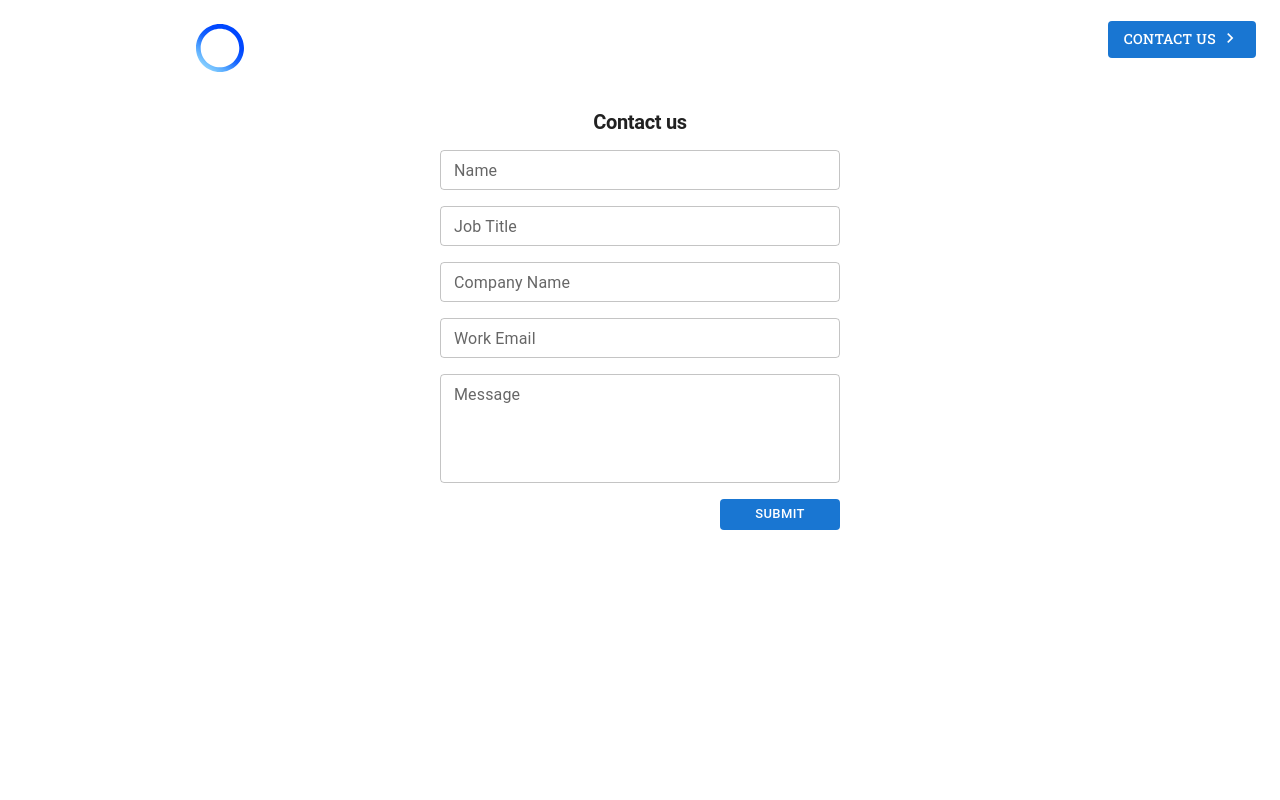
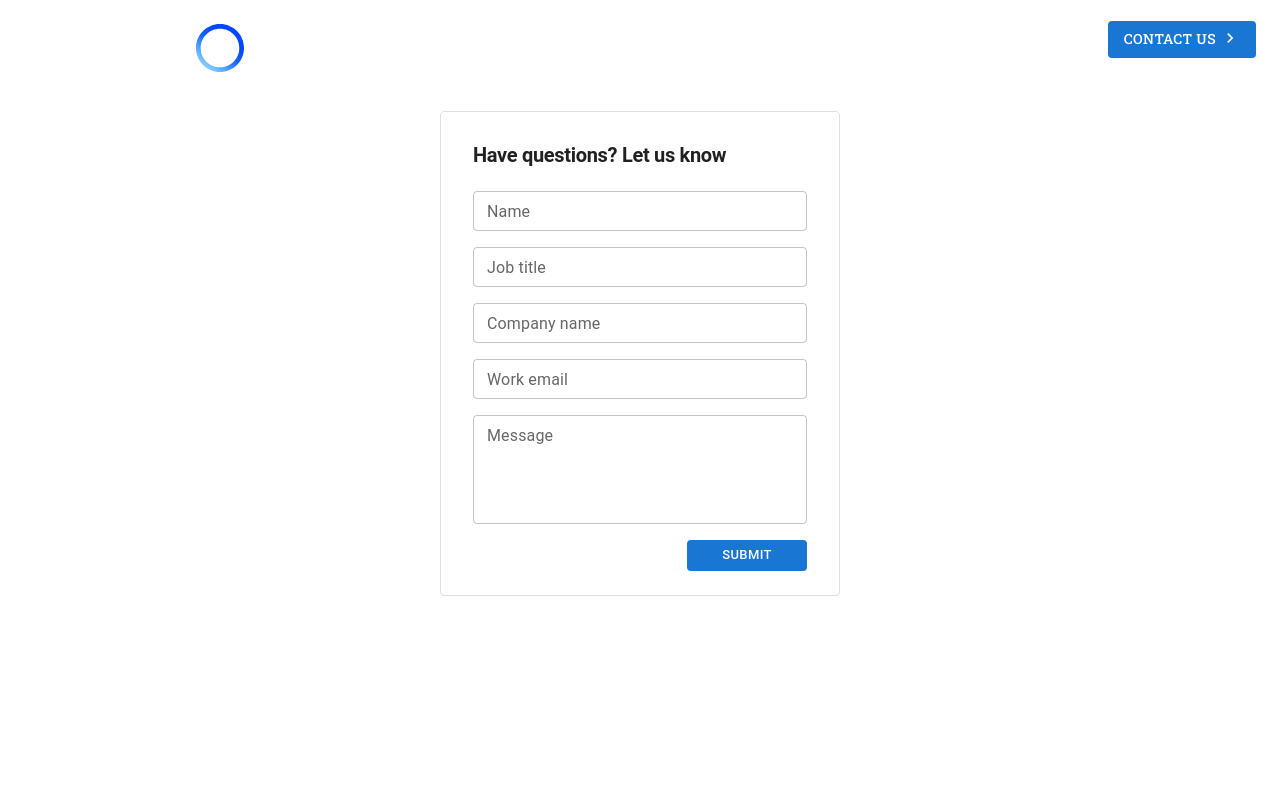
Before and after one commit to corpulent/website, a Next.js app: page /contact in a window 1280 px wide. Shown: the top 800 px of the page. Built offline with nearby package versions, Linux system fonts and the light colour scheme; no server answers.

Commit message:
feat: updated contact form layout

```diff
--- a/pages/contact.tsx
+++ b/pages/contact.tsx
@@ -2,6 +2,8 @@ import React, { ReactElement } from "react";
 import { useFormik } from "formik";
 import {
   Button,
+  Card,
+  CardContent,
   CircularProgress,
   Container,
   TextField,
@@ -13,7 +15,12 @@ import { PrimaryLayout } from "../components/layouts";
 import { TNextPageWithLayout } from "../types";
 import Recaptcha from "../components/common/Recaptcha";
 
-const Root = styled(Container)``;
+const Root = styled(Container)`
+  display: flex;
+  flex-direction: row;
+  justify-content: center;
+  align-items: center;
+`;
 
 const MessageContainer = styled("div")`
   display: flex;
@@ -36,18 +43,24 @@ const MessageDescription = styled(Typography)`
   margin-top: ${({ theme }) => theme.spacing(2)};
 `;
 
-const FormContainer = styled("div")`
+const StyledCard = styled(Card)`
+  width: 400px;
+  border: 1px solid #dfdfdf;
+`;
+
+const StyledCardContent = styled(CardContent)`
   display: flex;
   flex-direction: column;
-  align-items: center;
+  align-items: flex-start;
+  padding: ${({ theme }) => theme.spacing(4)};
 `;
 
 const Form = styled("form")`
   display: flex;
   flex-direction: column;
   align-items: end;
-  width: 400px;
-  margin-top: ${({ theme }) => theme.spacing(2)};
+  width: 100%;
+  margin-top: ${({ theme }) => theme.spacing(3)};
   row-gap: ${({ theme }) => theme.spacing(2)};
 
   ${({ theme }) => theme.breakpoints.down("md")} {
@@ -58,6 +71,7 @@ const Form = styled("form")`
 const FormTitle = styled(Typography)`
   font-size: 20px;
   font-weight: 600;
+  text-align: left;
 `;
 
 const Submit = styled(Button)`
@@ -115,8 +129,9 @@ const EnquiryForm: TNextPageWithLayout = (): ReactElement => {
         </MessageContainer>
       )}
       {(createEnquiryMutation.isIdle || createEnquiryMutation.isLoading) && (
-        <FormContainer>
-          <FormTitle variant="h1">Contact us</FormTitle>
+        <StyledCard elevation={0}>
+          <StyledCardContent>
+            <FormTitle variant="h1">Have questions? Let us know</FormTitle>
             <Form onSubmit={formik.handleSubmit}>
               <TextField
                 id="name"
@@ -133,10 +148,12 @@ const EnquiryForm: TNextPageWithLayout = (): ReactElement => {
               <TextField
                 id="jobTitle"
                 name="jobTitle"
-              label="Job Title"
+                label="Job title"
                 value={formik.values.jobTitle}
                 onChange={formik.handleChange}
-              error={formik.touched.jobTitle && Boolean(formik.errors.jobTitle)}
+                error={
+                  formik.touched.jobTitle && Boolean(formik.errors.jobTitle)
+                }
                 helperText={formik.touched.jobTitle && formik.errors.jobTitle}
                 fullWidth={true}
                 size="small"
@@ -145,7 +162,7 @@ const EnquiryForm: TNextPageWithLayout = (): ReactElement => {
               <TextField
                 id="company"
                 name="company"
-              label="Company Name"
+                label="Company name"
                 value={formik.values.company}
                 onChange={formik.handleChange}
                 error={formik.touched.company && Boolean(formik.errors.company)}
@@ -157,7 +174,7 @@ const EnquiryForm: TNextPageWithLayout = (): ReactElement => {
               <TextField
                 id="email"
                 name="email"
-              label="Work Email"
+                label="Work email"
                 value={formik.values.email}
                 onChange={formik.handleChange}
                 error={formik.touched.email && Boolean(formik.errors.email)}
@@ -194,7 +211,8 @@ const EnquiryForm: TNextPageWithLayout = (): ReactElement => {
                 )}
               </Submit>
             </Form>
-        </FormContainer>
+          </StyledCardContent>
+        </StyledCard>
       )}
     </Root>
   );
```
Lines whose indentation alone changed are shown as unchanged.
